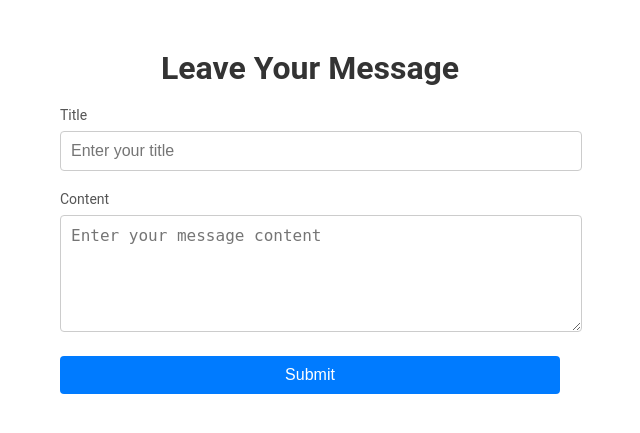
After one commit to Kores-Liu/Web-site-repos, a Flask app: page /leavemessage in a window 1280 px wide. The commit adds this page. Shown: the top 433 px of the page, without its empty margins (330-970 px from the left). Run offline with Flask 3, Linux system fonts and the light colour scheme.

Commit message:
complete message board

```diff
--- a/app.py
+++ b/app.py
@@ -55,10 +55,23 @@ def messages():
         messagelist = messageboard.get_content()
         return render_template('messageboard.html', messagelist=messagelist)
 
+
+@app.route('/leavemessage', methods=['POST', 'GET'])
+def leavemessage():
+    if request.method == 'GET':
+        return render_template('Leavemessage.html')
+    elif request.method == 'POST':
+        if 'username' in session:
+            messageboard.insert_content(session['username'], request.form['content'], request.form['title'])
+            return redirect(url_for('messages'))
+        else:
+            return redirect(url_for('login'))
+
+
 #渲染没有完成的功能, 404 NOT Found
 @app.route('/commingsoon')
 def commingsoon():
-    return render_template('commingsoon.htm11l'), 404
+    return render_template('commingsoon.html'), 404
 
 if __name__ == '__main__':
     app.run(debug=True)
--- a/messageboard.py
+++ b/messageboard.py
@@ -6,11 +6,11 @@ def get_content():
     cursor.execute("select * from dbo.messages")
     return cursor.fetchall()
 
-def insert_content(username, message):
+def insert_content(username, message, title):
     try:
         conn = connectsql.sqlconnection(database='messageboard')
         cursor = conn.cursor()
-        cursor.execute("INSERT INTO dbo.Users (username, password) VALUES (?, ?)", (username, message))
+        cursor.execute("INSERT INTO dbo.messages (username, content, title) VALUES (?, ?, ?)", (username, message, title))
         conn.commit()  # 提交事务以确保数据被插入到数据库
     except Exception as e:
         print(f"An error occurred: {e}")
--- /dev/null
+++ b/templates/Leavemessage.html
@@ -0,0 +1,69 @@
+<!DOCTYPE html>
+<html lang="en">
+<head>
+    <meta charset="UTF-8">
+    <meta name="viewport" content="width=device-width, initial-scale=1.0">
+    <title>Leave Your Message</title>
+    <style>
+        .container {
+            max-width: 500px;
+            width: 100%;
+            margin: 0 auto;
+            padding: 20px;
+            background-color: #ffffff;
+            font-family: 'Roboto', 'Arial', sans-serif;
+        }
+
+        h1 {
+            text-align: center;
+            color: #333333;
+            margin-bottom: 20px;
+        }
+
+        label {
+            display: block;
+            font-size: 14px;
+            color: #555555;
+            margin-bottom: 8px;
+        }
+
+        input, textarea {
+            width: 100%;
+            padding: 10px;
+            margin-bottom: 20px;
+            border: 1px solid #cccccc;
+            border-radius: 4px;
+            font-size: 16px;
+        }
+
+        button {
+            width: 100%;
+            padding: 10px;
+            background-color: #007BFF;
+            color: white;
+            border: none;
+            border-radius: 4px;
+            font-size: 16px;
+            cursor: pointer;
+        }
+
+        button:hover {
+            background-color: #0056b3;
+        }
+    </style>
+</head>
+<body>
+    <div class="container">
+        <h1>Leave Your Message</h1>
+        <form action="/leavemessage" method="POST">
+            <label for="title">Title</label>
+            <input type="text" id="title" name="title" placeholder="Enter your title" required>
+
+            <label for="content">Content</label>
+            <textarea id="message" name="content" rows="5" placeholder="Enter your message content" required></textarea>
+
+            <button type="submit">Submit</button>
+        </form>
+    </div>
+</body>
+</html>
```
Also changed, not shown: checkusername.py (+5 -6 lines), static/messageboard-style.css (+17 -12 lines), templates/messageboard.html (+13 -3 lines).
